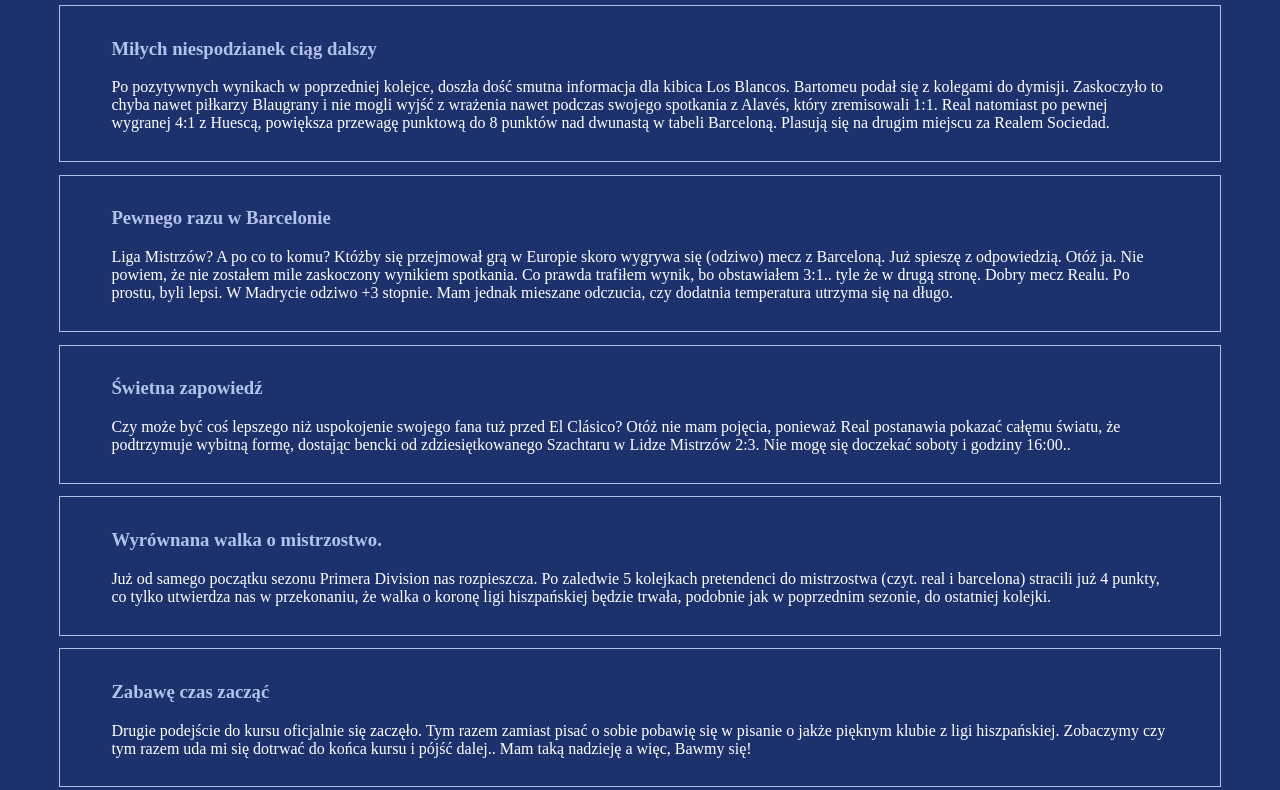
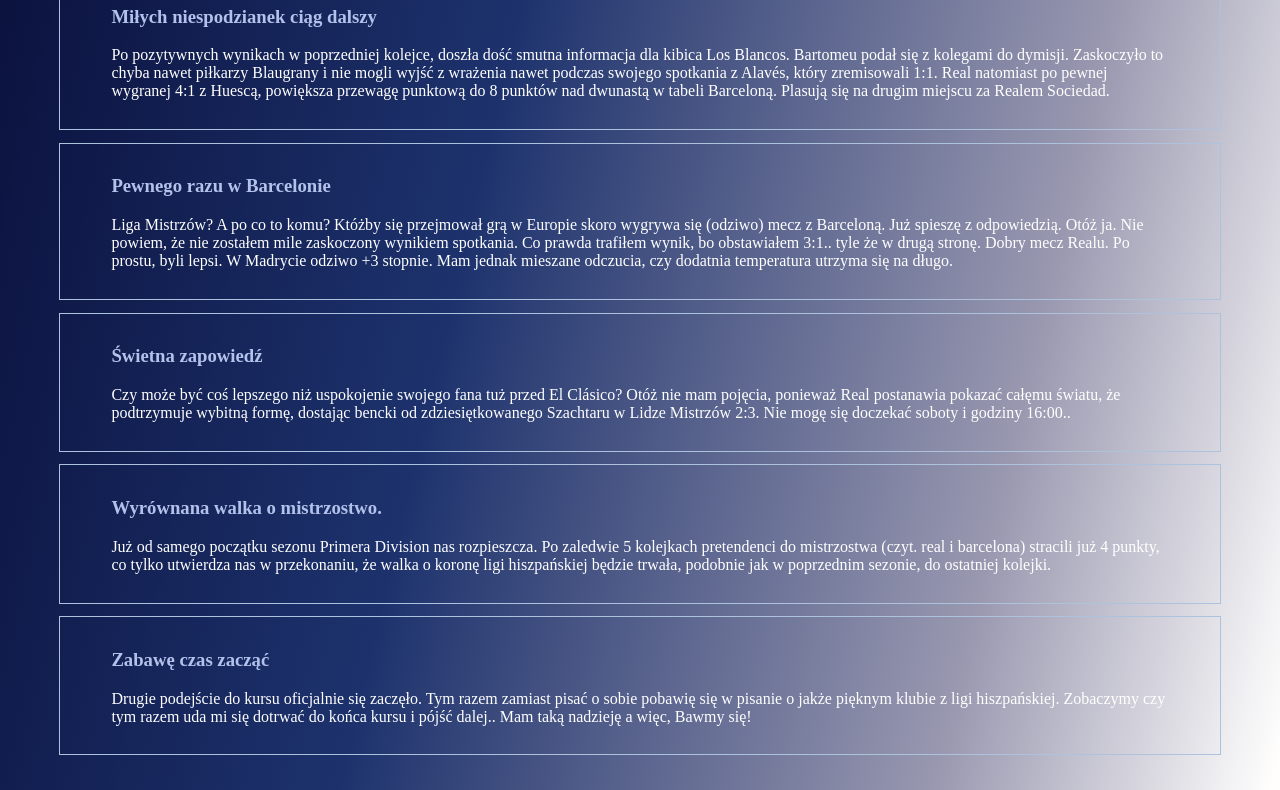
Before and after one commit to kos-tomasz/homepage, a plain HTML site: page index.html in a window 1280 px wide. Shown: the part 595-1385 px from the top of the page. Drawn offline with Linux system fonts and the light colour scheme.

Commit message:
normalization and gradient on background added

```diff
--- a/style.css
+++ b/style.css
@@ -1,5 +1,19 @@
+html {
+  box-sizing: border-box;
+}
+
+*,
+*:before,
+*:after {
+  box-sizing: inherit;
+}
+
 body {
-  background: #1d326d;
+  /* background: #1d326d; */
+background: rgb(2,0,36);
+background: linear-gradient(103deg, rgba(2,0,36,1) 1%, rgba(11,18,62,1) 8%, rgba(29,50,109,1) 41%, rgba(153,152,176,1) 78%, rgba(255,254,253,0.9812967423297444) 99%);
+/* background: rgb(2,0,36);
+background: linear-gradient(81deg, rgba(2,0,36,1) 1%, rgba(11,18,62,1) 8%, rgba(29,50,109,1) 41%, rgba(153,152,176,1) 78%, rgba(255,254,253,0.9812967423297444) 99%); */
 }
 
 .article {
@@ -105,7 +119,7 @@
   color: #cdbcd4;
 }
 
-.section__button{
+.section__button {
   /* xxxxxxxxxxxxxxxxxxxxxxxxxxxxxxxxxxxxxxxxxxx */
   color: #fff;
 }
```
